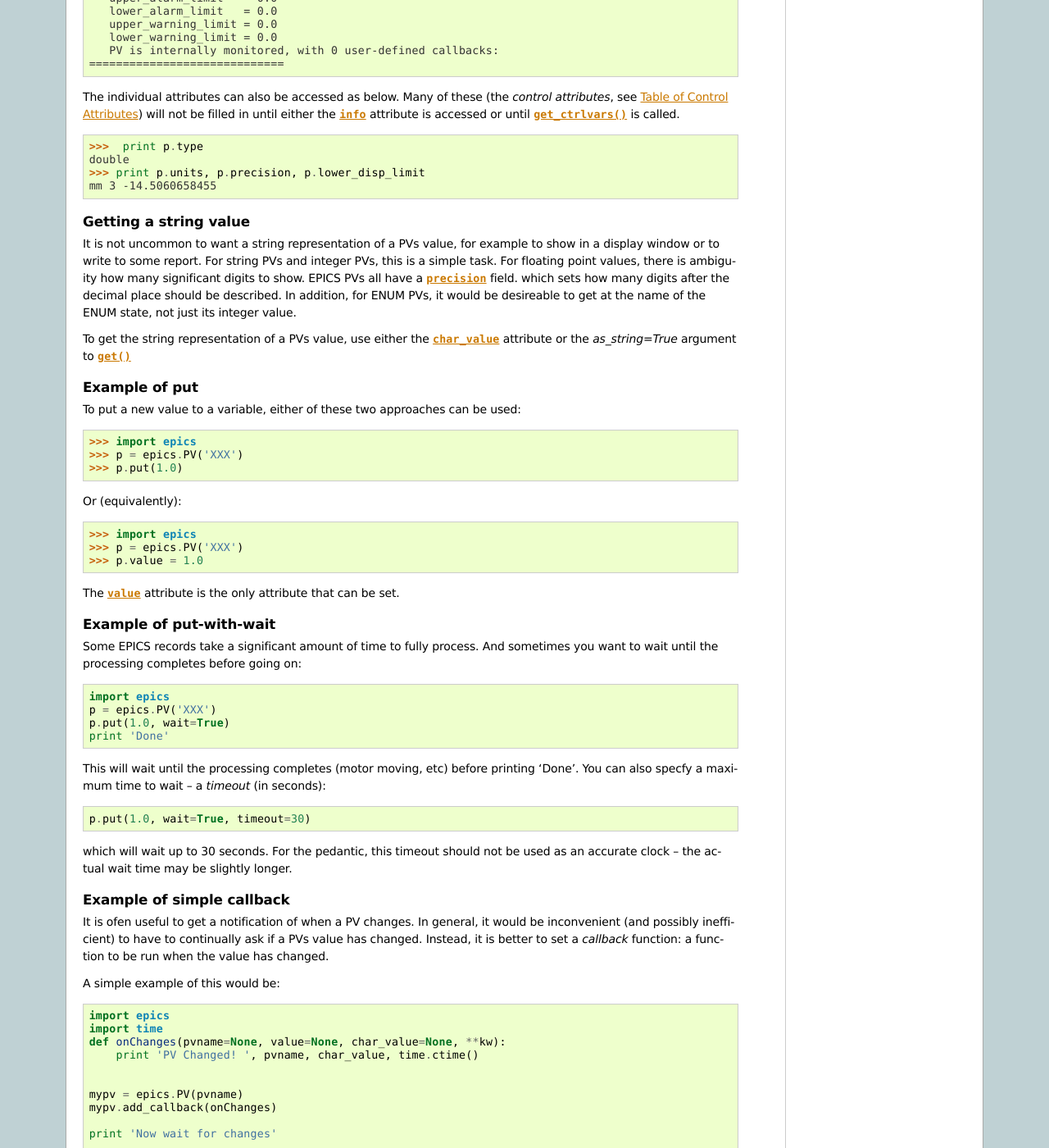
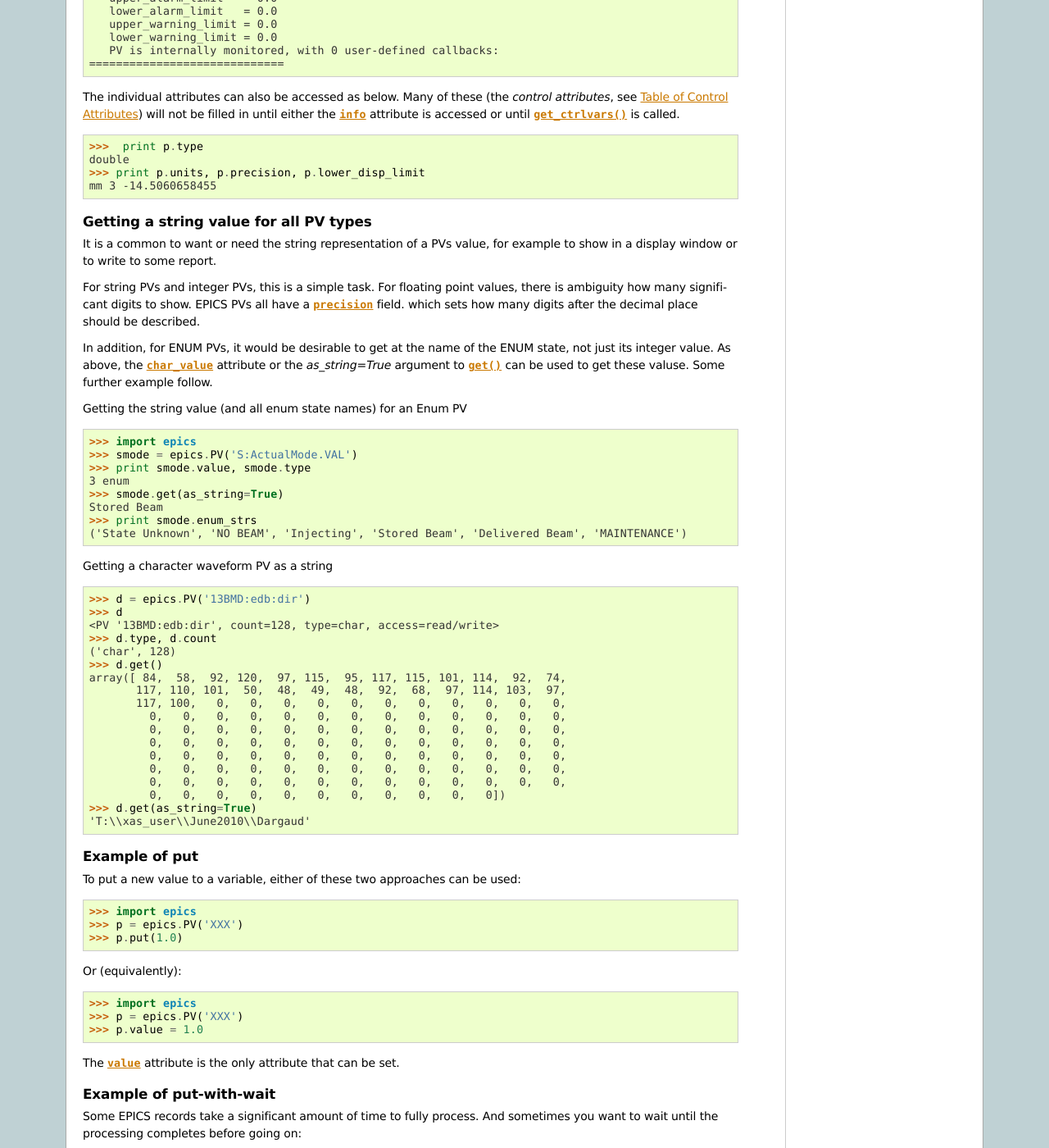
Before and after one commit to pyepics/pyepics, a Sphinx documentation site: the page built from doc/pv.rst, in a window 1280 px wide and 1400 px high, scrolled down 7422 px. Shown: the whole window at 82% size. Built offline with Sphinx 7.4.7, drawn with Linux system fonts in a browser that asks for light colours; formulas are drawn with MathJax 3; the version number is read from the project's files by our own code; some of the changed text lies outside the part shown.

Commit message:
improved doc example

```diff
--- a/doc/pv.rst
+++ b/doc/pv.rst
@@ -529,20 +529,56 @@ double
 mm 3 -14.5060658455
 
 
-Getting a string value
-~~~~~~~~~~~~~~~~~~~~~~~~~~~~~~~~~~~~~
+Getting a string value for all PV types
+~~~~~~~~~~~~~~~~~~~~~~~~~~~~~~~~~~~~~~~~~~~~~~~~
 
-It is not uncommon to want a string representation of a PVs value, for
-example to show in a display window or to write to some report.  For string
-PVs and integer PVs, this is a simple task.  For floating point values,
-there is ambiguity how many significant digits to show. EPICS PVs all have
-a :attr:`precision` field. which sets how many digits after the decimal
-place should be described.  In addition, for ENUM PVs, it would be
-desireable to get at the name of the ENUM state, not just its integer
-value.
+It is a common to want or need the string representation of a PVs value,
+for example to show in a display window or to write to some report.
 
-To get the string representation of a PVs value, use either the
-:attr:`char_value` attribute or the *as_string=True* argument to :meth:`get`
+
+For string PVs and integer PVs, this is a simple task.  For floating point
+values, there is ambiguity how many significant digits to show. EPICS PVs
+all have a :attr:`precision` field. which sets how many digits after the
+decimal place should be described.
+
+
+In addition, for ENUM PVs, it would be desirable to get at the name of the
+ENUM state, not just its integer value.  As above, the :attr:`char_value`
+attribute or the *as_string=True* argument to :meth:`get` can be used to
+get these valuse.   Some further example follow.
+
+Getting the string value (and all enum state names) for an Enum PV
+
+>>> import epics
+>>> smode = epics.PV('S:ActualMode.VAL')
+>>> print smode.value, smode.type
+3 enum
+>>> smode.get(as_string=True)
+Stored Beam
+>>> print smode.enum_strs
+('State Unknown', 'NO BEAM', 'Injecting', 'Stored Beam', 'Delivered Beam', 'MAINTENANCE')
+
+
+Getting a character waveform PV as a string
+
+>>> d = epics.PV('13BMD:edb:dir')
+>>> d
+<PV '13BMD:edb:dir', count=128, type=char, access=read/write>
+>>> d.type, d.count
+('char', 128)
+>>> d.get()
+array([ 84,  58,  92, 120,  97, 115,  95, 117, 115, 101, 114,  92,  74,
+       117, 110, 101,  50,  48,  49,  48,  92,  68,  97, 114, 103,  97,
+       117, 100,   0,   0,   0,   0,   0,   0,   0,   0,   0,   0,   0,
+         0,   0,   0,   0,   0,   0,   0,   0,   0,   0,   0,   0,   0,
+         0,   0,   0,   0,   0,   0,   0,   0,   0,   0,   0,   0,   0,
+         0,   0,   0,   0,   0,   0,   0,   0,   0,   0,   0,   0,   0,
+         0,   0,   0,   0,   0,   0,   0,   0,   0,   0,   0,   0,   0,
+         0,   0,   0,   0,   0,   0,   0,   0,   0,   0,   0,   0,   0,
+         0,   0,   0,   0,   0,   0,   0,   0,   0,   0,   0,   0,   0,
+         0,   0,   0,   0,   0,   0,   0,   0,   0,   0,   0])
+>>> d.get(as_string=True)
+'T:\\xas_user\\June2010\\Dargaud'
 
 
 Example of put
```
